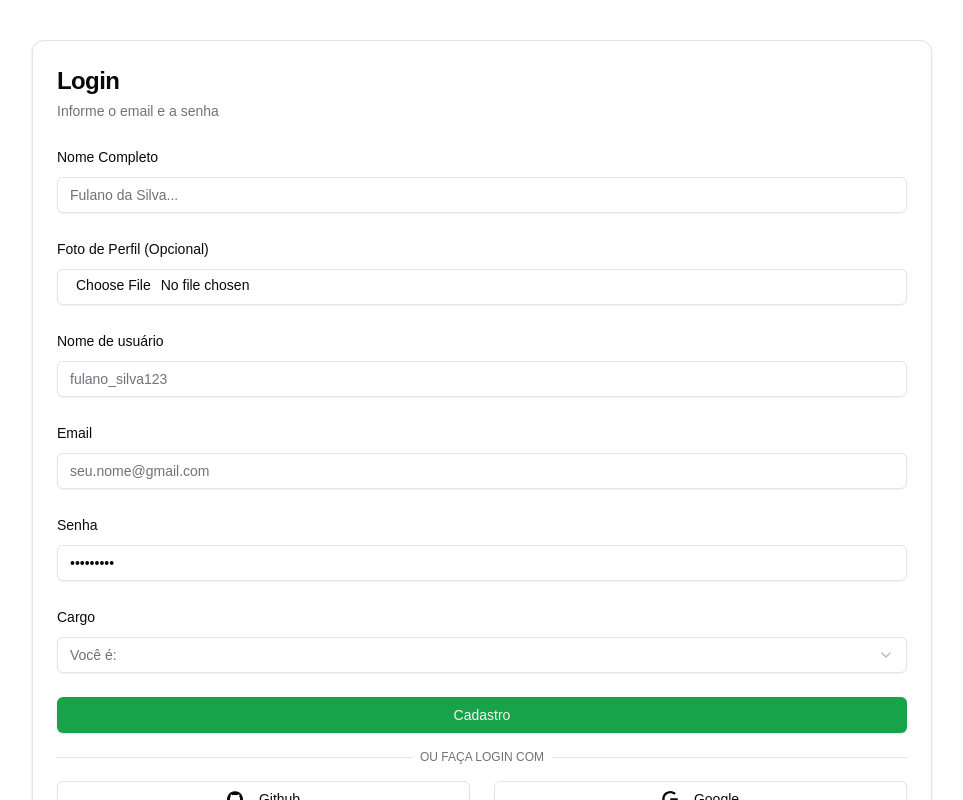
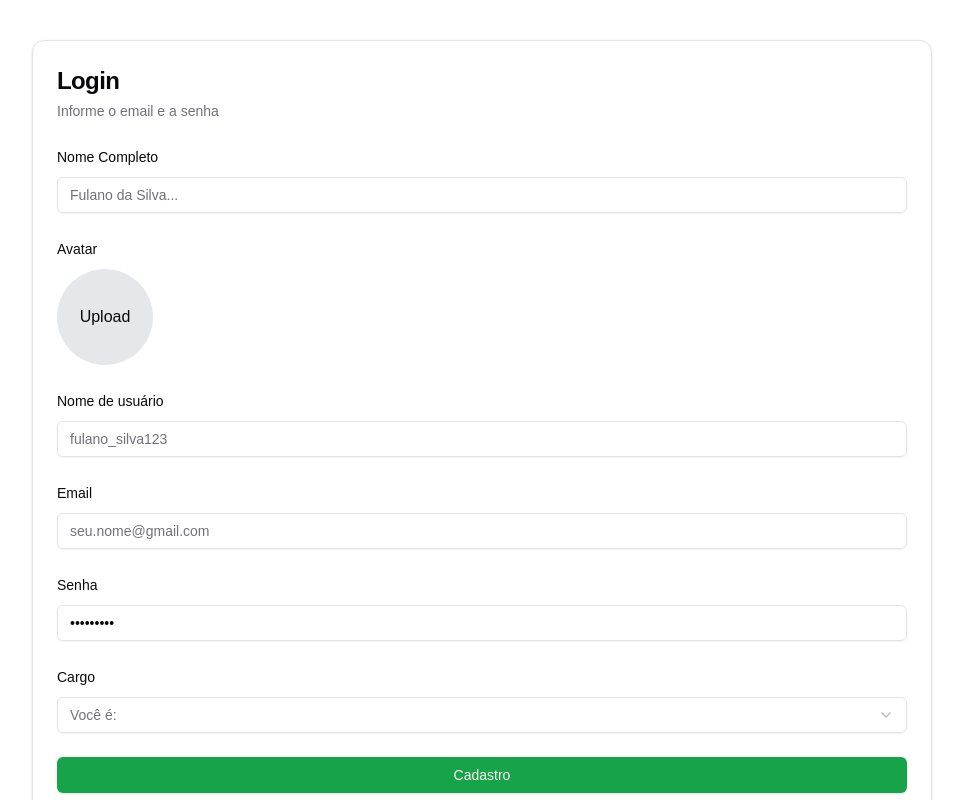
Before and after one commit to allysson-assuncao/quiz-show-asilo, a Next.js app in the folder frontend/: page /register in a window 1280 px wide. Shown: the top 800 px of the page, without its empty margins (158-1121 px from the left). Built offline with nearby package versions, Linux system fonts and the light colour scheme.

Commit message:
trying to solve the image path register issue

```diff
--- a/frontend/src/components/form/auth/RegisterForm.tsx
+++ b/frontend/src/components/form/auth/RegisterForm.tsx
@@ -2,7 +2,7 @@ import {useForm} from 'react-hook-form'
 import {zodResolver} from '@hookform/resolvers/zod'
 import {registerSchema} from '@/utils/authValidation'
 import {useMutation} from 'react-query'
-import {useDispatch} from 'react-redux'
+import {useDispatch, useSelector} from 'react-redux'
 import {logout, signup} from '@/store/slices/authSlice'
 import {Card, CardContent, CardDescription, CardFooter, CardHeader, CardTitle} from '@/components/ui/card'
 import {Button} from '@/components/ui/button'
@@ -27,11 +27,16 @@ import {
     SelectValue
 } from "@/components/ui/select";
 import {RegisterFormData} from "@/model/FormData";
+import Image from "next/image";
+import {RootState} from "@/store";
 
 const RegisterForm = () => {
+    const profilePicture = useSelector((state: RootState) => state.auth.profilePicturePath)
     const router = useRouter();
     const dispatch = useDispatch();
     const [selectedRole, setSelectedRole] = useState<string>('');
+    const [selectedImage, setSelectedImage] = useState<File | null>(null)
+    const [avatarPreview, setAvatarPreview] = useState<string | null>(profilePicture || null)
 
     const form = useForm<RegisterFormData>({
         resolver: zodResolver(registerSchema),
@@ -81,7 +86,20 @@ const RegisterForm = () => {
     })
 
     const onSubmit = (data: RegisterFormData) => {
-        mutation.mutate(data);
+        const formData = new FormData()
+        formData.append('user', JSON.stringify(data))
+        if (selectedImage) {
+            formData.append('image', selectedImage)
+        }
+        mutation.mutate(formData)
+    }
+
+    const handleImageChange = (event: React.ChangeEvent<HTMLInputElement>) => {
+        const file = event.target.files?.[0]
+        if (file) {
+            setSelectedImage(file)
+            setAvatarPreview(URL.createObjectURL(file))
+        }
     }
 
     return (
@@ -113,18 +131,38 @@ const RegisterForm = () => {
                                 <FormField
                                     control={form.control}
                                     name="profilePicture"
-                                    render={({field: {onChange, ...rest}}) => (
+                                    render={() => (
                                         <FormItem>
-                                            <FormLabel>Foto de Perfil (Opcional)</FormLabel>
+                                            <FormLabel>Avatar</FormLabel>
                                             <FormControl>
-                                                <Input
-                                                    type="file"
-                                                    accept="image/png, image/jpeg"
-                                                    {...rest}
-                                                    onChange={(e) => {
-                                                        onChange(e.target.files);
-                                                    }}
-                                                />
+                                                <div>
+                                                    <div
+                                                        className="relative w-24 h-24 rounded-full overflow-hidden cursor-pointer">
+                                                        {avatarPreview ? (
+                                                            <Image
+                                                                src={avatarPreview}
+                                                                alt="Avatar preview"
+                                                                layout="fill"
+                                                                objectFit="cover"
+                                                                onClick={() => document.getElementById('avatar-input')?.click()}
+                                                            />
+                                                        ) : (
+                                                            <div
+                                                                className="w-full h-full bg-gray-200 flex items-center justify-center"
+                                                                onClick={() => document.getElementById('avatar-input')?.click()}
+                                                            >
+                                                                <span>Upload</span>
+                                                            </div>
+                                                        )}
+                                                    </div>
+                                                    <input
+                                                        id="avatar-input"
+                                                        type="file"
+                                                        accept="image/*"
+                                                        className="hidden"
+                                                        onChange={handleImageChange}
+                                                    />
+                                                </div>
                                             </FormControl>
                                             <FormMessage/>
                                         </FormItem>
--- a/frontend/src/services/authService.ts
+++ b/frontend/src/services/authService.ts
@@ -1,5 +1,5 @@
-import {auth} from '@/services/index'
-import {LoginFormData, RegisterFormData} from '@/model/FormData'
+import { auth } from '@/services/index'
+import {LoginFormData} from '@/model/FormData'
 
 export const loginRequest = async (data: LoginFormData) => {
     const response = await auth.post('/login', data, {});
@@ -7,22 +7,7 @@ export const loginRequest = async (data: LoginFormData) => {
     return response.data;
 }
 
-export const registerRequest = async (data: RegisterFormData) => {
-    const formData = new FormData();
-
-    const userDto = {
-        username: data.username,
-        email: data.email,
-        password: data.password,
-        name: data.name,
-        role: data.role,
-    };
-    formData.append('user', new Blob([JSON.stringify(userDto)], {type: 'application/json'}));
-
-    if (data.profilePicture) {
-        formData.append('profilePicture', data.profilePicture);
-    }
-
-    const response = await auth.post('/register', formData);
+export const registerRequest = async (data: FormData) => {
+    const response = await auth.post('/register', data, {});
     return response.data;
 }
```
Also changed, not shown: 1 other file (tests, documents, lock files or other folders).
